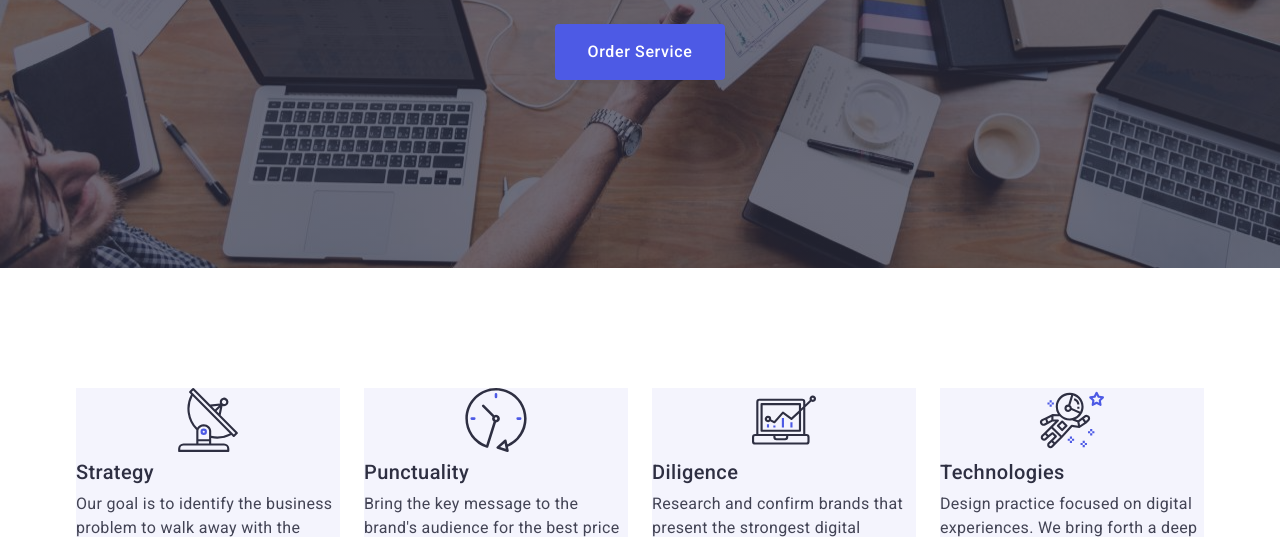
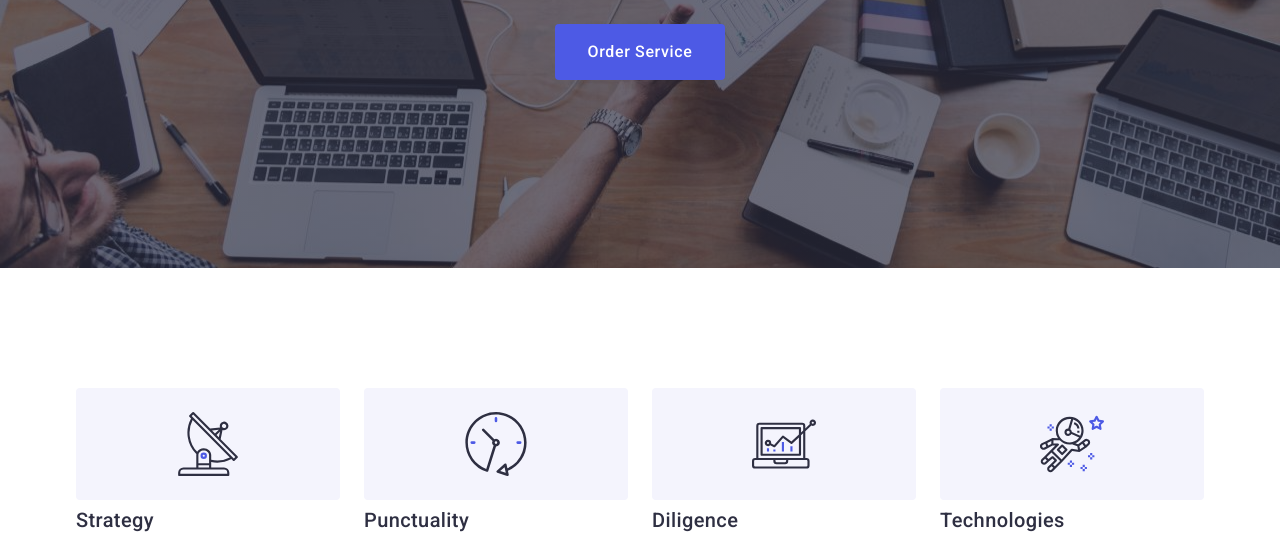
Before and after one commit to Vikki2Rikki/goit-markup-hw-04, a plain HTML site: page index.html in a window 1280 px wide. Shown: the part 407-944 px from the top of the page. Drawn offline with nearby package versions, Linux system fonts and the light colour scheme.

Commit message:
work on mistakes

```diff
--- a/css/styles.css
+++ b/css/styles.css
@@ -216,14 +216,22 @@ overflow: hidden;
 }
 .features-list > .item{
     flex-basis:calc((100% - 3 * 24px) / 4) ;
-    background-color: var(--secondary-background-color);
 
 }
-.features-img{
-    width: 100%;
+.features-icons{
     display: flex;
     justify-content: center;
     align-items: center;
+    width: 264px;
+    height: 112px;
+    border-radius: 4px;
+    background-color: var(--secondary-background-color);
+}
+.features-img{
+
+
+
+
 }
 
 .features-subtitle{
--- a/index.html
+++ b/index.html
@@ -53,31 +53,39 @@
             <h2 class="visually-hidden">Our features</h2>
             <ul class="features-list list">
                 <li class="item">
+                    <div class="features-icons">
                     <svg class="features-img" width="64" height="64">
                         <use href="./images/icons.svg#icon-antenna"></use>
                     </svg>
+                </div>
                     <h3 class="features-subtitle subtitle">Strategy</h3>
                     <p class="feateres-text text">Our goal is to identify the business
                         problem to walk away with the perfect and creative solution. </p>
                 </li>
                 <li class="item">
+                    <div class="features-icons">
                     <svg class="features-img" width="64" height="64">
                         <use href="./images/icons.svg#icon-clock"></use>
                     </svg>
+                </div>
                     <h3 class="features-subtitle subtitle">Punctuality</h3>
                     <p class="feateres-text text">Bring the key message to the brand's audience for the best price within the shortest possible time.</p>
                 </li>
                 <li class="item">
+                    <div class="features-icons">
                     <svg class="features-img" width="64" height="64">
                         <use href="./images/icons.svg#icon-diagram"></use>
                     </svg>
+                </div>
                     <h3 class="features-subtitle subtitle">Diligence</h3>
                     <p class="featere-texts text">Research and confirm brands that present the strongest digital growth opportunities and minimize risk.</p>
                 </li>
                 <li class="item">
+                    <div class="features-icons">
                     <svg class="features-img" width="64" height="64">
                         <use href="./images/icons.svg#icon-astronaut"></use>
                     </svg>
+                </div>
                     <h3 class="features-subtitle subtitle">Technologies</h3>
                     <p class="feateres-text text">Design practice focused on digital experiences. We bring forth a deep passion for problem-solving.</p>
                 </li>
```
